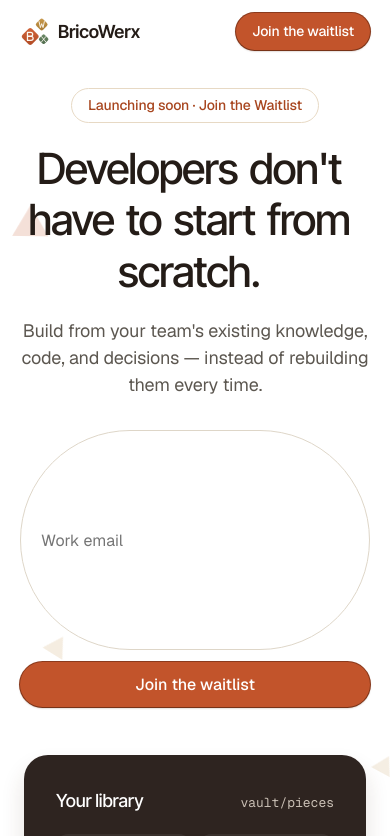
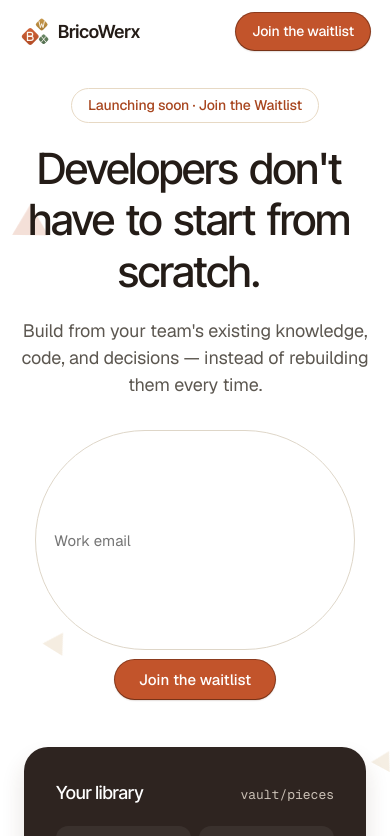
Before and after one commit to Youssef-joe/lego-landing, a Next.js app in the folder web/: page / in a window 390 px wide. Shown: the top 836 px of the page. Built offline with nearby package versions, Linux system fonts and the light colour scheme.

Commit message:
fix: email input in mobile view

```diff
--- a/web/app/globals.css
+++ b/web/app/globals.css
@@ -1017,8 +1017,9 @@ h1, h2, h3, h4 { text-align: center; }
   .hero-text { padding: 24px 0 8px; }
   .hero-text h1 { margin-top: 16px; }
   .hero-sub { font-size: 18px; }
-  .hero-form { flex-direction: column; align-items: stretch; }
-  .hero-form input, .hero-submit { width: 100%; }
+  .hero-form { flex-direction: column; align-items: center; max-width: 320px; margin: 0 auto; gap: 10px; }
+  .hero-form input { width: 100%; max-width: 320px; min-height: 44px; padding: 10px 18px; font-size: 15px; }
+  .hero-submit { width: auto; padding: 10px 24px; font-size: 15px; }
 
   .card { border-radius: 24px; padding: 20px; }
   .card-inset { border-radius: 16px; padding: 16px; }
@@ -1046,7 +1047,7 @@ h1, h2, h3, h4 { text-align: center; }
 
   .wl-card { padding: 24px 20px; }
   .waitlist-grid { gap: 32px; }
-  .wl-field input { min-height: 48px; width: 100%; }
+  .wl-field input { min-height: 44px; width: 100%; padding: 10px 16px; font-size: 15px; }
 }
 
 @media (max-width: 560px) {
--- a/web/components/Hero.tsx
+++ b/web/components/Hero.tsx
@@ -59,7 +59,6 @@ export default function Hero() {
                     required
                     value={email}
                     onChange={(e) => setEmail(e.target.value)}
-                    style={{ padding: '12px 20px', borderRadius: '999px', border: '1px solid var(--hairline)', fontSize: '16px', fontFamily: 'var(--ff-body)', background: 'var(--page)' }}
                   />
                   <button type="submit" className="btn-fill hero-submit">Join the waitlist</button>
                 </form>
```
